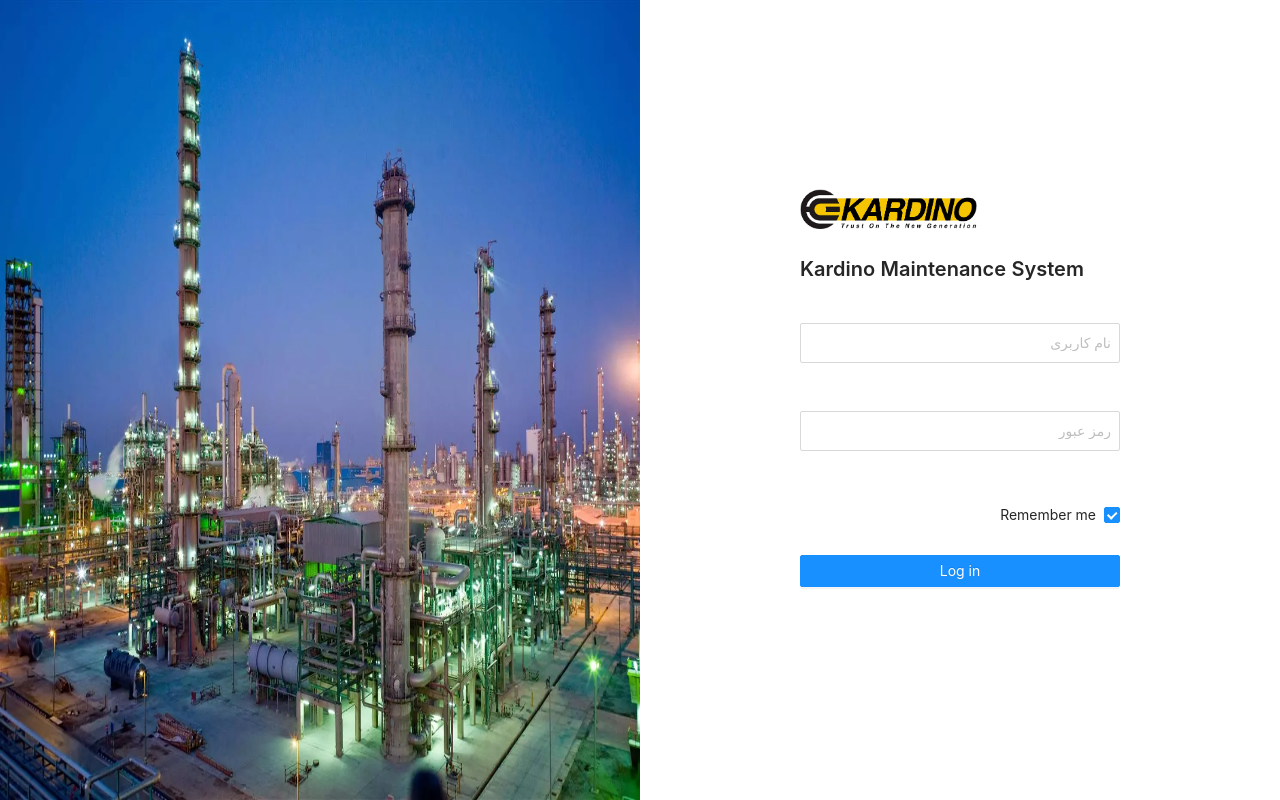
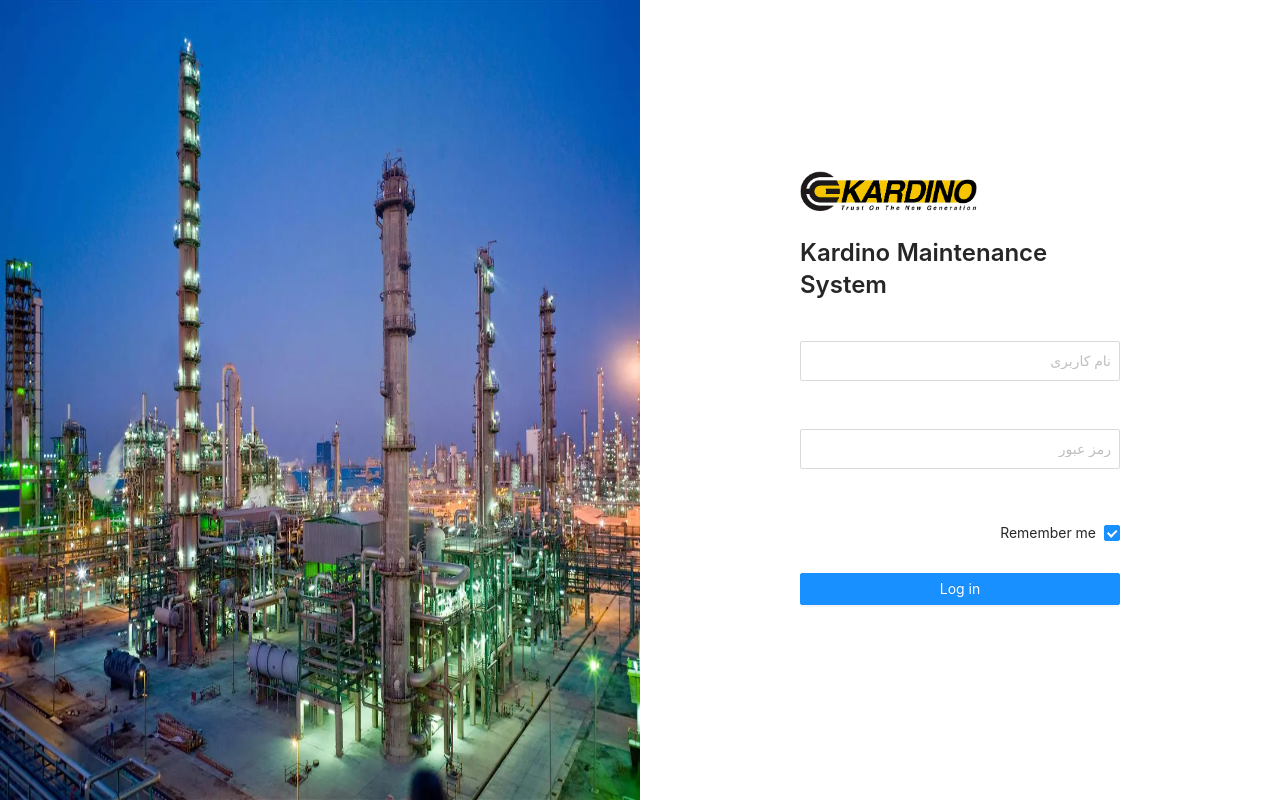
Before and after one commit to da-saman/kardino-front, a React (Create React App) app: page / in a window 1280 px wide. Built offline with nearby package versions, Linux system fonts and the light colour scheme.

Commit message:
make input type generic by adding model folder and files

```diff
--- a/src/Components/Auth/Login/LoginForm.tsx
+++ b/src/Components/Auth/Login/LoginForm.tsx
@@ -1,6 +1,7 @@
 import React from 'react';
 import styled from 'styled-components';
 import { Button, Checkbox, Form, Input, ConfigProvider, Row, Col } from 'antd';
+import { InputType } from '../../../models';
 
 const LoginForm: React.FC = styled(({ className }) => {
   const onFinish = (values: any) => {
@@ -28,7 +29,11 @@ const LoginForm: React.FC = styled(({ className }) => {
       >
         <Row gutter={[16, 16]}>
           <Col span={24}>
-            <Input placeholder='نام کاربری' className='form__input' />
+            <Input
+              placeholder='نام کاربری'
+              className='form__input'
+              type={InputType.TEXT}
+            />
             <Form.Item
               className='form__label'
               label='نام کاربری'
@@ -46,7 +51,7 @@ const LoginForm: React.FC = styled(({ className }) => {
             <Input
               placeholder='رمز عبور'
               className='form__input'
-              type='password'
+              type={InputType.PASSWORD}
             />
             <Form.Item
               className='form__label'
--- a/src/Components/Auth/Login/LoginPage.tsx
+++ b/src/Components/Auth/Login/LoginPage.tsx
@@ -8,19 +8,13 @@ const { Title } = Typography;
 
 const LoginPage: React.FC = () => {
   return (
-    <Col>
-      <Row>
-        <Logo isResponsive />
-      </Row>
-      <Row>
-        <Title level={4} className='mv-6 mv-xs-3 text-xs-center'>
-          Kardino Maintenance System
-        </Title>
-      </Row>
-      <Row>
-        <LoginForm />
-      </Row>
-    </Col>
+    <>
+      <Logo isResponsive />
+      <Title level={3} className='mv-6 mv-xs-3 text-xs-center'>
+        Kardino Maintenance System
+      </Title>
+      <LoginForm />
+    </>
   );
 };
 
--- /dev/null
+++ b/src/models/InputType.ts
@@ -0,0 +1,13 @@
+enum InputType {
+  TEXT = 'text',
+  TEXTAREA = 'textarea',
+  PASSWORD = 'password',
+  EMAIL = 'email',
+  SELECT = 'select',
+  EDITABLESELECT = 'editableselect',
+  MULTISELECT = 'multiselect',
+  RADIO='radio',
+  DATE='date',
+}
+
+export default InputType
--- /dev/null
+++ b/src/models/index.ts
@@ -0,0 +1 @@
+export { default as InputType } from './InputType';
```
